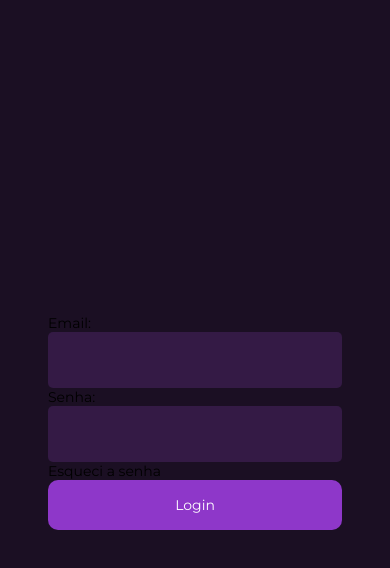
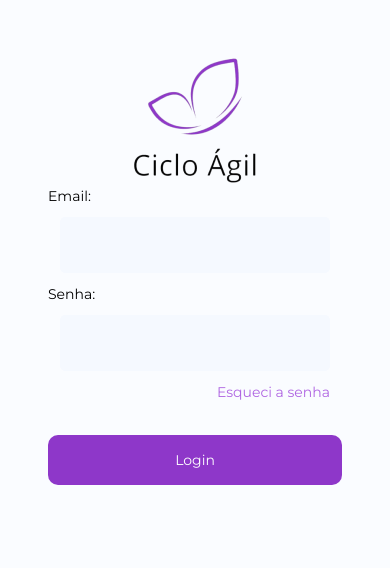
Before and after one commit to PipocaAgil-Grupo-Bordo/ciclo-agil-mobile, a React Native app: screen /Login in a window 390 px wide. Shown: the top 568 px of the page. Built offline with nearby package versions, Linux system fonts and the light colour scheme.

Commit message:
changes background-color and implements margins, paddings and logo image

```diff
--- a/App.tsx
+++ b/App.tsx
@@ -18,8 +18,8 @@ export default function App() {
 const styles = StyleSheet.create({
   container: {
     flex: 1,
-    backgroundColor: "#1B0F23",
+    backgroundColor: "#FAFCFF",
     justifyContent: "center",
-    paddingHorizontal: 48,
+    padding:48,
   },
 });
--- /dev/null
+++ b/src/components/Logo/index.tsx
@@ -0,0 +1,16 @@
+import React from "react";
+import { LogoBox, LogoImg } from "./style";
+import { Image, View } from "react-native";
+
+const Logo: React.FC = () => {
+  return (
+    <LogoBox>
+      <LogoImg
+        source={require("../../../assets/logo.png")}
+        resizeMode="cover"
+      ></LogoImg>
+    </LogoBox>
+  );
+};
+
+export default Logo;
--- /dev/null
+++ b/src/components/Logo/style.tsx
@@ -0,0 +1,12 @@
+import styled from "styled-components/native";
+
+export const LogoImg = styled.ImageBackground`
+  display: flex;
+  width: 147px;
+  height: 139px;
+`;
+
+export const LogoBox = styled.View`
+  display: flex;
+  align-items: center;
+`;
--- a/src/pages/Login/SigninForm/index.tsx
+++ b/src/pages/Login/SigninForm/index.tsx
@@ -7,7 +7,7 @@ import {
   TouchableOpacity,
   View,
 } from "react-native";
-import { FormBox, FormButton, LoginInput } from "./style";
+import { ForgotPasswordText, FormBox, FormButton, LoginInput } from "./style";
 import { SubmitHandler, useForm } from "react-hook-form";
 import { yupResolver } from "@hookform/resolvers/yup";
 import { loginSchema } from "../../../schemas/loginSchema";
@@ -38,7 +38,7 @@ const SigninForm: React.FC = () => {
         textAlign="center"
         {...register("password")}
       />
-      <Text style={{ fontFamily: "Montserrat" }}>Esqueci a senha</Text>
+      <ForgotPasswordText style={{ fontFamily: "Montserrat"}}>Esqueci a senha</ForgotPasswordText>
       <FormButton onPress={handleSubmit(onSubmit)}>
         <Text style={{ fontFamily: "Montserrat", color: "white" }}>Login</Text>
       </FormButton>
--- a/src/pages/Login/SigninForm/style.tsx
+++ b/src/pages/Login/SigninForm/style.tsx
@@ -1,9 +1,10 @@
 import styled from "styled-components/native";
 
 export const LoginInput = styled.TextInput`
-  background-color: #341a45;
+  background-color: #f5f9ff;
   border-radius: 5px;
   height: 56px;
+  margin: 12px;
 `;
 
 export const FormBox = styled.View``;
@@ -13,4 +14,13 @@ export const FormButton = styled.TouchableOpacity`
   background-color: #8e37c9;
   border-radius: 10px;
   padding: 16px;
+  margin: 34px 0px 24px;
+
 `;
+
+export const ForgotPasswordText = styled.Text`
+  color: #AF65E2;
+  text-align: right;
+  margin: 0px 12px;
+
+`;
--- a/src/pages/Login/index.tsx
+++ b/src/pages/Login/index.tsx
@@ -2,11 +2,13 @@ import React from "react";
 import { View } from "react-native";
 import SigninForm from "./SigninForm";
 import { LoginBox } from "./style";
+import Logo from "../../components/Logo";
 
 
 const Login: React.FC = () => {
   return (
     <LoginBox>
+      <Logo/>
       <SigninForm />
     </LoginBox>
   );
--- a/src/pages/Login/style.tsx
+++ b/src/pages/Login/style.tsx
@@ -1,5 +1,7 @@
 import styled from "styled-components/native";
 
 export const LoginBox = styled.View`
+    display: flex;
+    height: 100%;
 
 `
```
Also changed, not shown: assets/logo.png (added), src/components/FisrtComponent/index.tsx (deleted).
